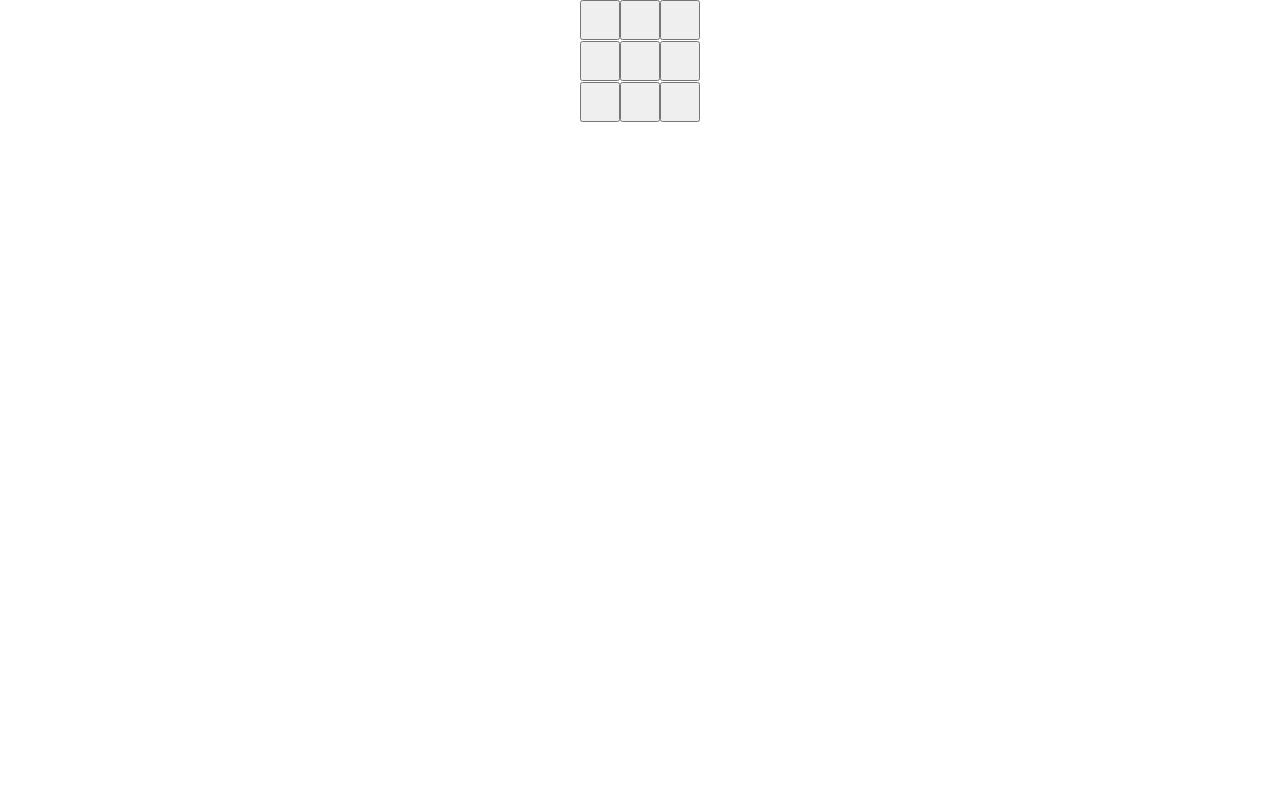
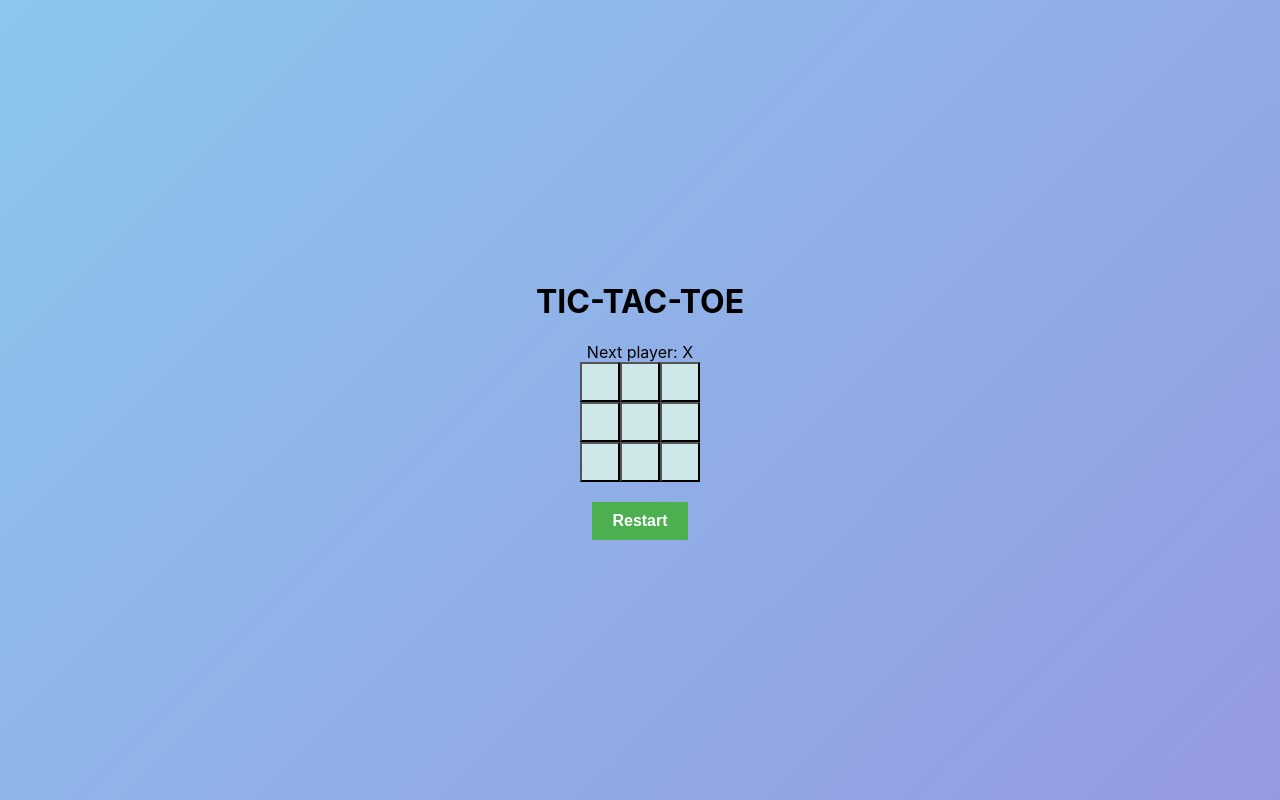
Before and after one commit to iamAkuma/react-learn, a React (Create React App) app: page / in a window 1280 px wide. Built offline with nearby package versions, Linux system fonts and the light colour scheme.

Commit message:
Tic-tac-toe completed

```diff
--- a/src/App.js
+++ b/src/App.js
@@ -13,7 +13,7 @@ export default function Board() {
   const [squares, setSquares] = useState(Array(9).fill(null));
 
   function handleClick(i) {
-    if (squares[i]) {
+    if (calculateWinner(squares) || squares[i]) {
       return;
     }
     const nextSquares = squares.slice();
@@ -26,8 +26,24 @@ export default function Board() {
     setXIsNext(!xIsNext);
   }
 
+  const winner = calculateWinner(squares);
+  let status;
+  if (winner) {
+    status = 'Winner: ' + winner;
+  } else {
+    status = 'Next player: ' + (xIsNext ? 'X' : 'O');
+  }
+
+  function restart(){
+    setSquares(Array(9).fill(null))
+    setXIsNext(true);
+  }
   return (
     <>
+    <div>
+    <h1>TIC-TAC-TOE</h1>
+    </div>
+    <div className="status">{status}</div>
       <div className="board-row">
         <Square value={squares[0]} onSquareClick={() => handleClick(0)} />
         <Square value={squares[1]} onSquareClick={() => handleClick(1)} />
@@ -43,6 +59,30 @@ export default function Board() {
         <Square value={squares[7]} onSquareClick={() => handleClick(7)} />
         <Square value={squares[8]} onSquareClick={() => handleClick(8)} />
       </div>
+      <button className='restart' onClick={restart}>
+        Restart
+      </button>
+
     </>
   );
 }
+
+function calculateWinner(squares) {
+  const lines = [
+    [0, 1, 2],
+    [3, 4, 5],
+    [6, 7, 8],
+    [0, 3, 6],
+    [1, 4, 7],
+    [2, 5, 8],
+    [0, 4, 8],
+    [2, 4, 6],
+  ];
+  for (let i = 0; i < lines.length; i++) {
+    const [a, b, c] = lines[i];
+    if (squares[a] && squares[a] === squares[b] && squares[a] === squares[c]) {
+      return squares[a];
+    }
+  }
+  return null;
+}
--- a/src/index.css
+++ b/src/index.css
@@ -7,8 +7,16 @@ body {
   -moz-osx-font-smoothing: grayscale;
   align-items: center;
   text-align: center;
+  display: flex;
+  height: 100vh;
+  justify-content: center;
+  background-color: #8BC6EC;
+  background-image: linear-gradient(135deg, #8BC6EC 0%, #9599E2 100%);
 
 }
+
+
+
 
 code {
   font-family: source-code-pro, Menlo, Monaco, Consolas, 'Courier New',
@@ -20,10 +28,42 @@ code {
 }
 
 .square{
+  box-sizing: border-box;
   width: 40px; /* Set the desired width */
   height: 40px; /* Set the desired height */
+  /* border: none; */
+  outline: none;
+  vertical-align: top;
+  line-height: 1;
+  cursor: pointer;
+  background-color: #cee8ea;
+  color: #333;
+  transition: background-color 0.3 ease;
+}
+
+.square:hover{
+  background-color: #eee;
 }
 
 .board{
-  padding-top: 20px;
+  margin: auto;
+  max-width: 400px;
 }
+
+.restart{
+  background-color: #fad4d4;
+  margin-top: 20px;
+  padding: 10px 20px;
+  font-size: 16px;
+  font-weight: bold;
+  background-color: #4caf50;
+  color: #fff;
+  border: none;
+  cursor: pointer;
+  transition: background-color 0.3s ease;
+
+}
+
+.restart:hover{
+  background-color: #45a049;
+}
```
